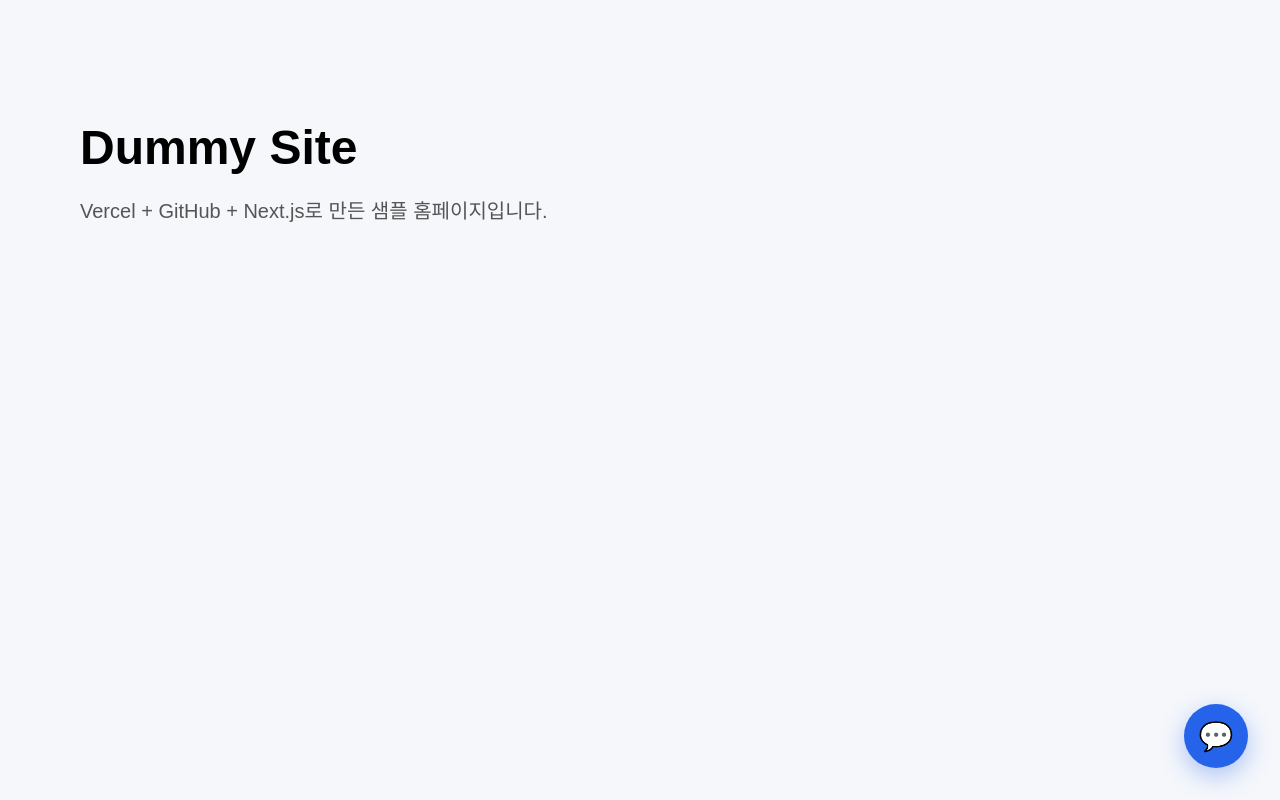
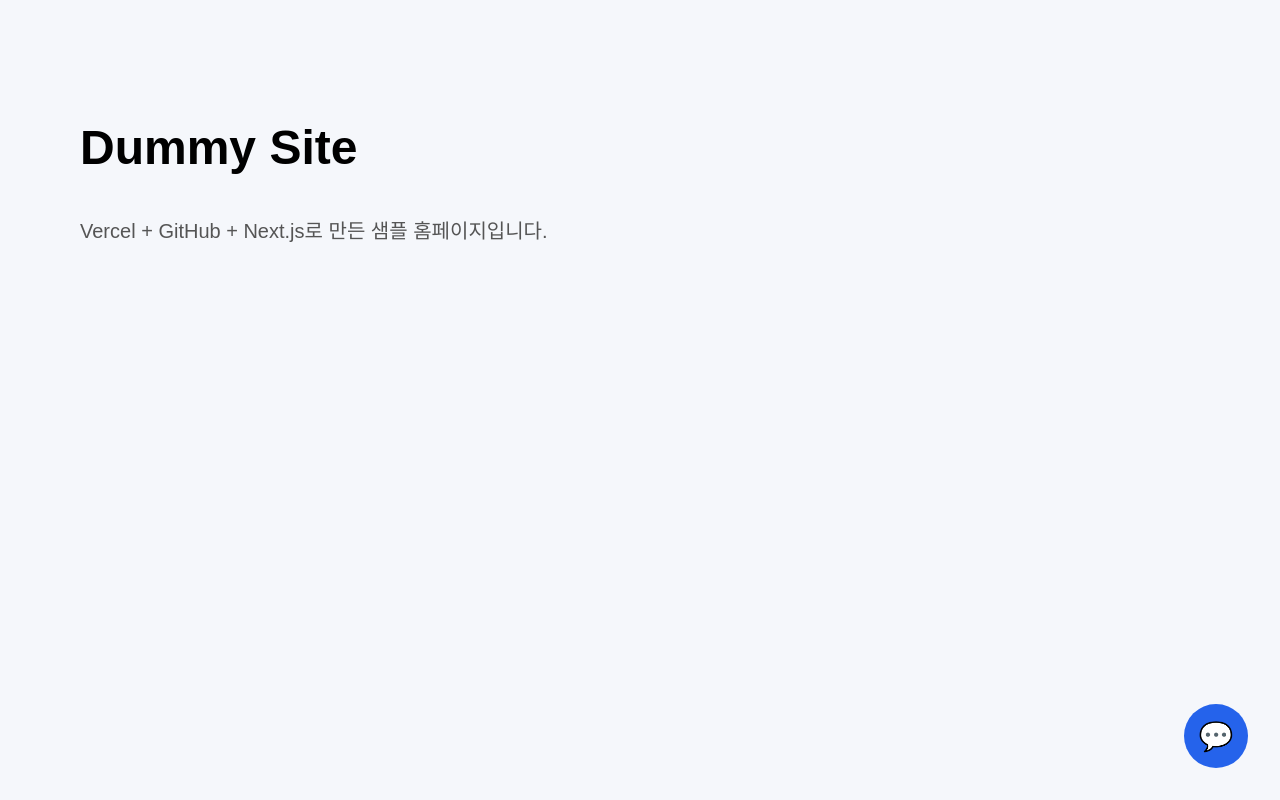
Before and after one commit to kim-bw/chem-ir-chatbot, a Next.js app: page / in a window 1280 px wide. Built offline with nearby package versions, Linux system fonts and the light colour scheme.

Commit message:
Update globals.css

```diff
--- a/app/globals.css
+++ b/app/globals.css
@@ -13,13 +13,8 @@
   padding: 80px;
 }
 
-.hero {
-  max-width: 720px;
-}
-
 .hero h1 {
   font-size: 48px;
-  margin-bottom: 16px;
 }
 
 .hero p {
@@ -39,7 +34,6 @@
   color: white;
   font-size: 28px;
   cursor: pointer;
-  box-shadow: 0 8px 24px rgba(37, 99, 235, 0.35);
 }
 
 .chatWindow {
@@ -51,9 +45,9 @@
   background: white;
   border-radius: 18px;
   box-shadow: 0 16px 40px rgba(0, 0, 0, 0.18);
-  overflow: hidden;
   display: flex;
   flex-direction: column;
+  overflow: hidden;
 }
 
 .chatHeader {
@@ -88,7 +82,6 @@
   margin-bottom: 10px;
   border-radius: 14px;
   font-size: 14px;
-  line-height: 1.4;
 }
 
 .message.user {
```
